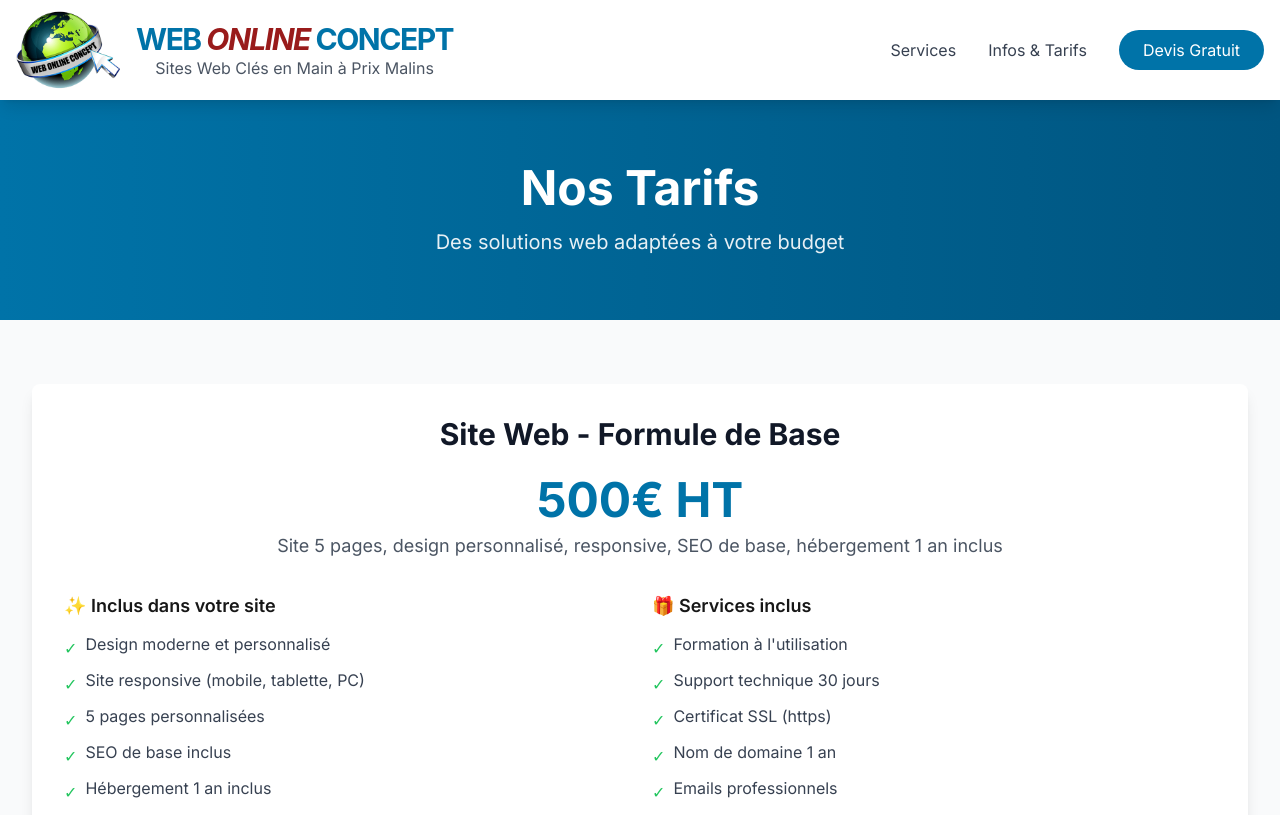
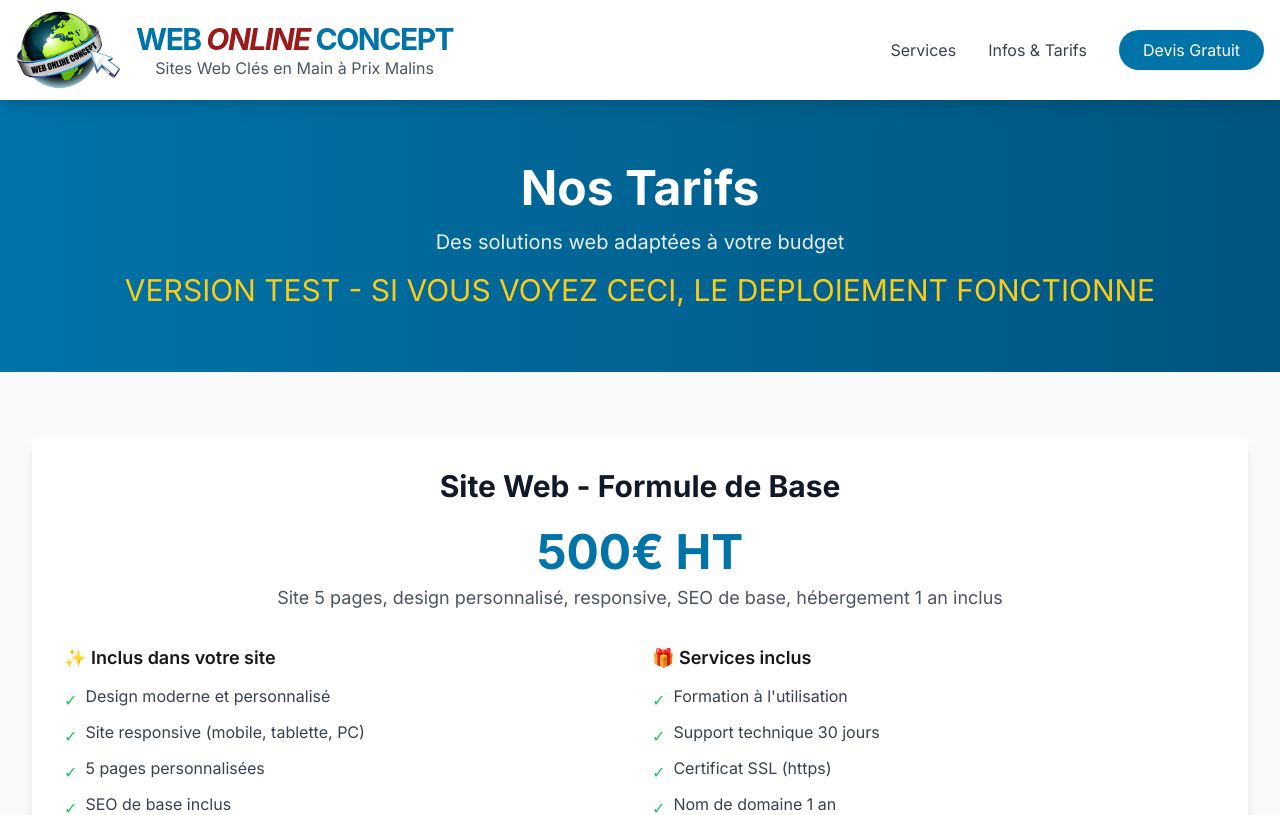
Before and after one commit to Web-Online-Concept/web-online-concept, a Next.js app: page /infos-tarifs in a window 1280 px wide. Shown: the top 815 px of the page. Built offline with nearby package versions, Linux system fonts and the light colour scheme.

Commit message:
Update page.js

```diff
--- a/app/infos-tarifs/page.js
+++ b/app/infos-tarifs/page.js
@@ -43,6 +43,7 @@ export default function InfosTarifs() {
             <p className="text-xl text-white/90 max-w-2xl mx-auto">
               Des solutions web adaptées à votre budget
             </p>
+            <h2 className="text-3xl text-yellow-400 mt-4">VERSION TEST - SI VOUS VOYEZ CECI, LE DEPLOIEMENT FONCTIONNE</h2>
           </div>
         </div>
       </section>
```
